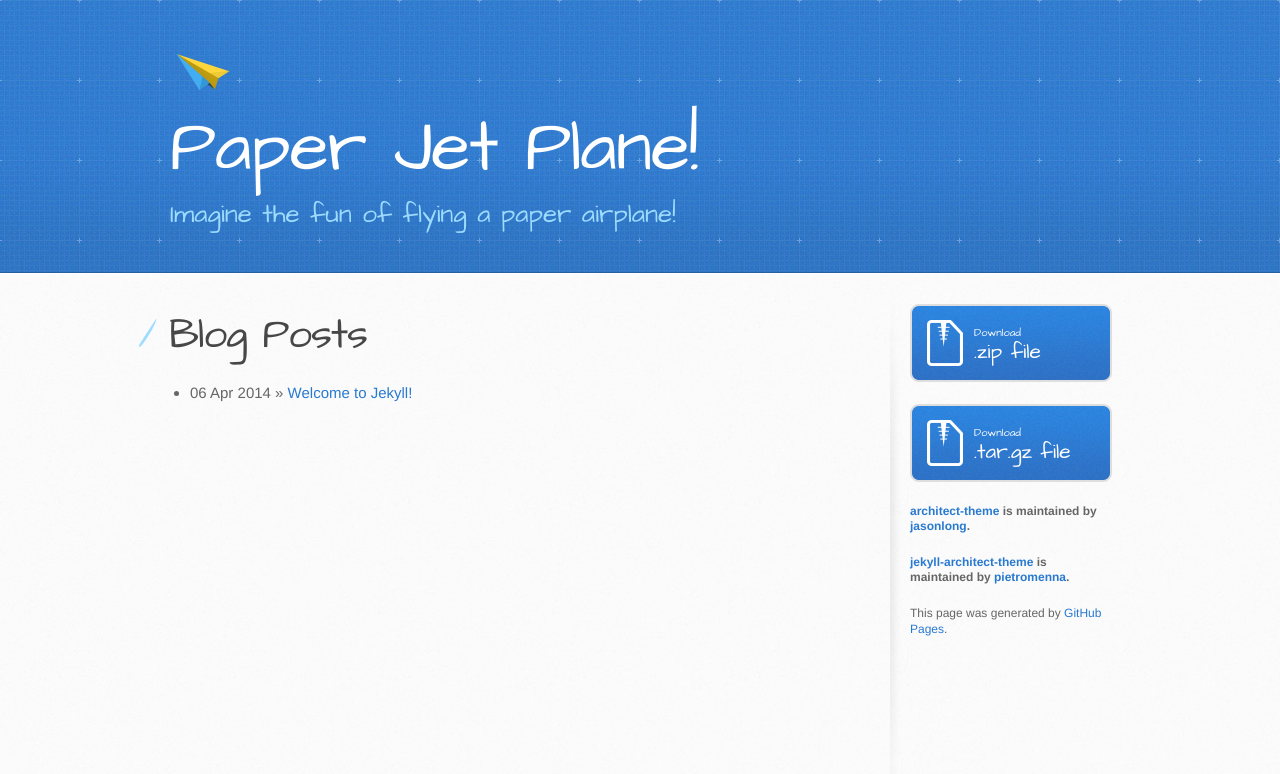
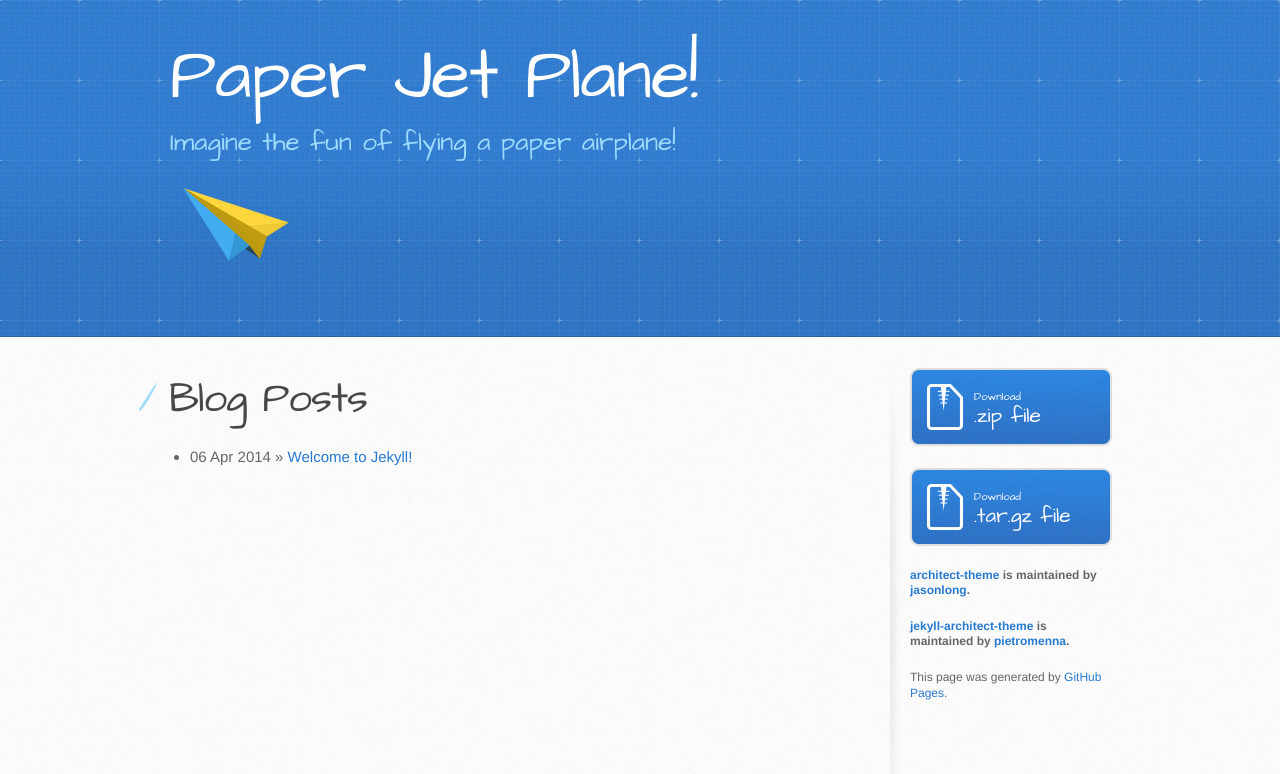
Before and after one commit to paperjetplane/paperjetplane.github.io, a Jekyll site: the page built from index.html, in a window 1280 px wide. Shown: the top 774 px of the page. Built offline with Jekyll 4.4.1, drawn with Linux system fonts in a browser that asks for light colours.

Commit message:
thirty first times a charm

```diff
--- a/_layouts/default.html
+++ b/_layouts/default.html
@@ -19,8 +19,9 @@
   <body>
     <header>
       <div class="inner">
-        <img src="images/plane.png" id="plane-icon"><h1> {{ site.name }} </h1>
+        <h1> {{ site.name }} </h1>
         <h2>{{ site.tagline }}</h2>
+        <img src="images/plane.png">
       </div>
     </header>
 
--- a/stylesheets/stylesheet.css
+++ b/stylesheets/stylesheet.css
@@ -789,12 +789,6 @@ dl dd {
   }
 }
 
-/* Icons */
-#plane-icon {
-  width: 64px;
-  height: 64px;
-}
-
 /* All Mobile Sizes (devices and browser) */
 @media only screen and (max-width: 767px) {
   .inner {
@@ -815,7 +809,7 @@ dl dd {
   header h2 {
     font-size: 24px;
   }
-  header a.button {
+  header img {
     position: relative;
     display: inline-block;
     width: auto;
@@ -832,7 +826,7 @@ dl dd {
     -moz-border-radius: 5px;
     -webkit-border-radius: 5px;
   }
-  header a.button small {
+  header img small {
     display: inline;
     font-size: 13px;
   }
```
